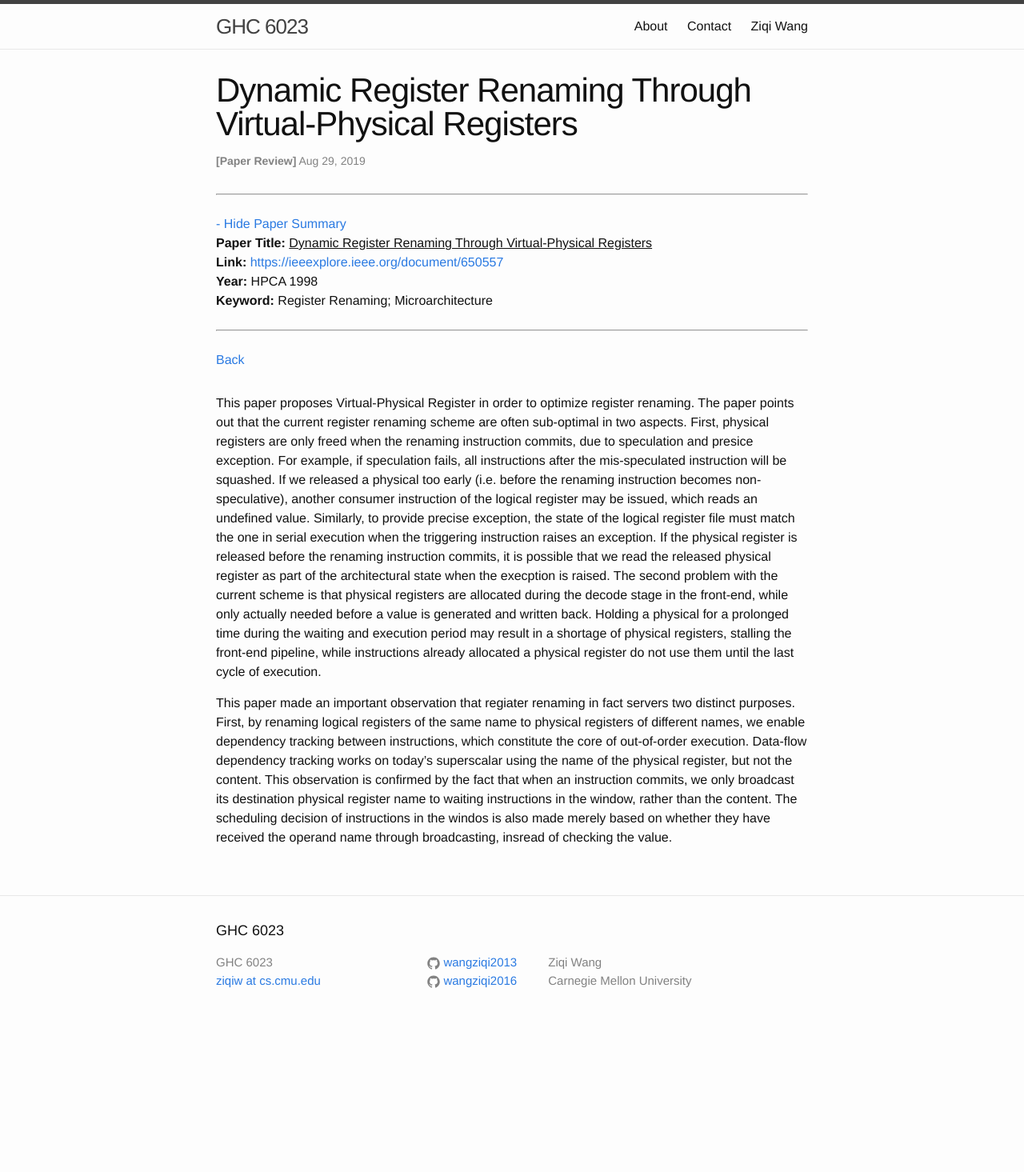
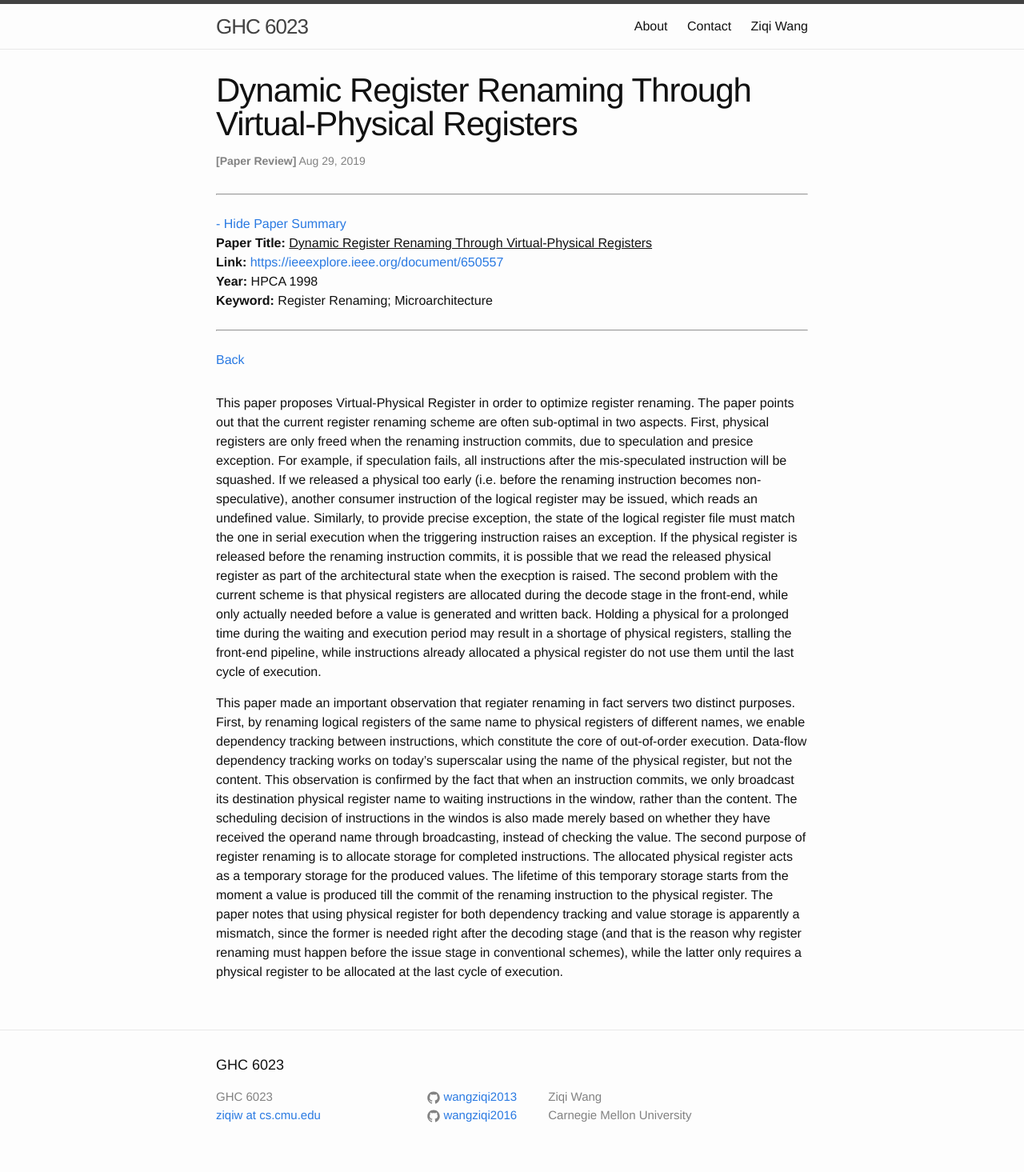
Before and after one commit to wangziqi2013/wangziqi2013.github.io, a Jekyll site: the page built from _posts/2019-08-29-Dynamic-Reg-Renaming-Through-VP-Registers.markdown, in a window 1280 px wide. Shown: the whole page at 80% size. Built offline with Jekyll 4.4.1, drawn with Linux system fonts in a browser that asks for light colours; before the commit the page ends 1297 px from its top, so only the background shows below that.

Commit message:
Adding second observation

```diff
--- a/_posts/2019-08-29-Dynamic-Reg-Renaming-Through-VP-Registers.markdown
+++ b/_posts/2019-08-29-Dynamic-Reg-Renaming-Through-VP-Registers.markdown
@@ -32,4 +32,10 @@ which constitute the core of out-of-order execution. Data-flow dependency tracki
 name of the physical register, but not the content. This observation is confirmed by the fact that when an instruction commits,
 we only broadcast its destination physical register name to waiting instructions in the window, rather than the content.
 The scheduling decision of instructions in the windos is also made merely based on whether they have received the operand
-name through broadcasting, insread of checking the value.
+name through broadcasting, instead of checking the value. The second purpose of register renaming is to allocate storage for
+completed instructions. The allocated physical register acts as a temporary storage for the produced values. The lifetime of
+this temporary storage starts from the moment a value is produced till the commit of the renaming instruction to the
+physical register. The paper notes that using physical register for both dependency tracking and value storage is
+apparently a mismatch, since the former is needed right after the decoding stage (and that is the reason why register
+renaming must happen before the issue stage in conventional schemes), while the latter only requires a physical register
+to be allocated at the last cycle of execution.
```
